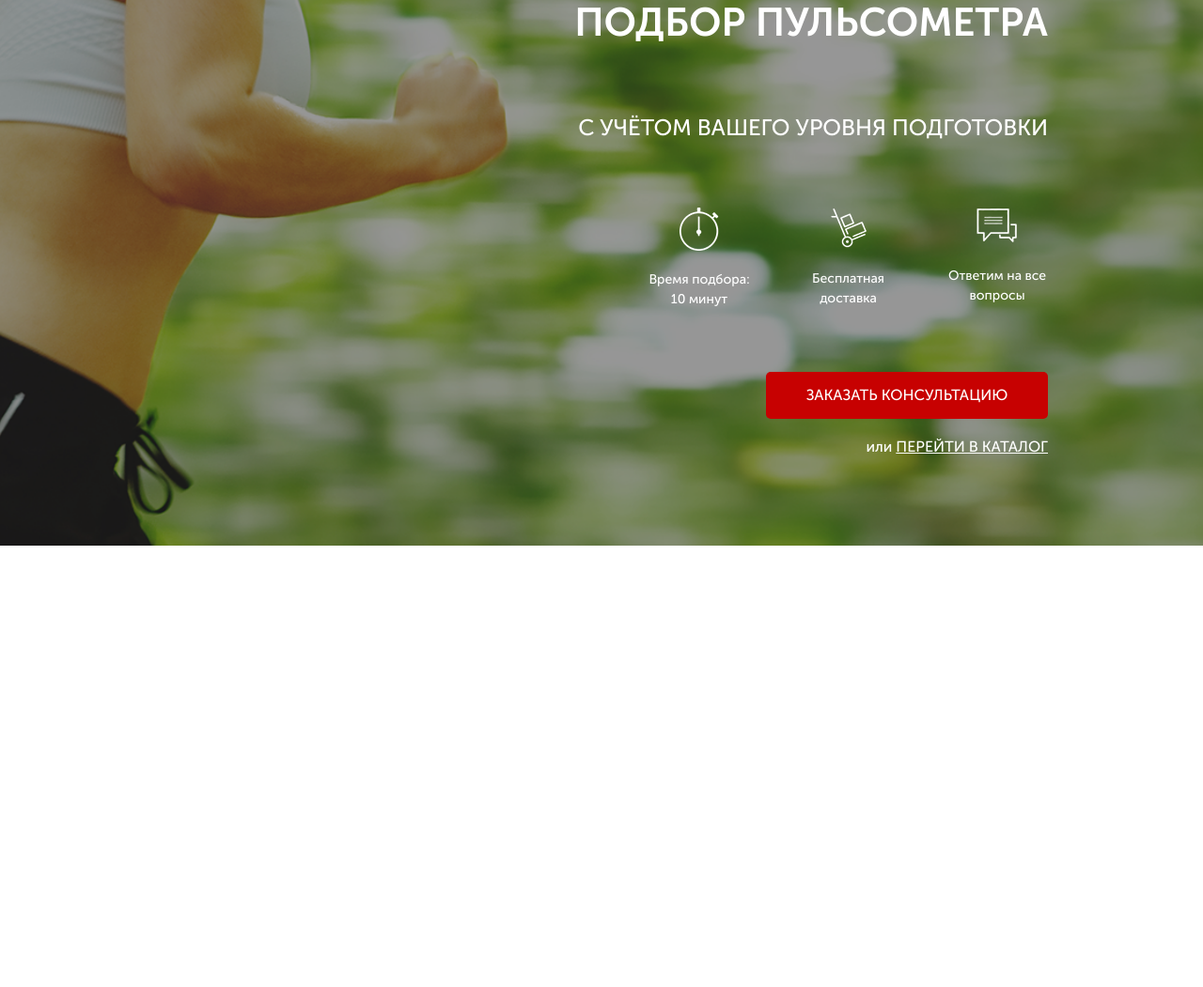
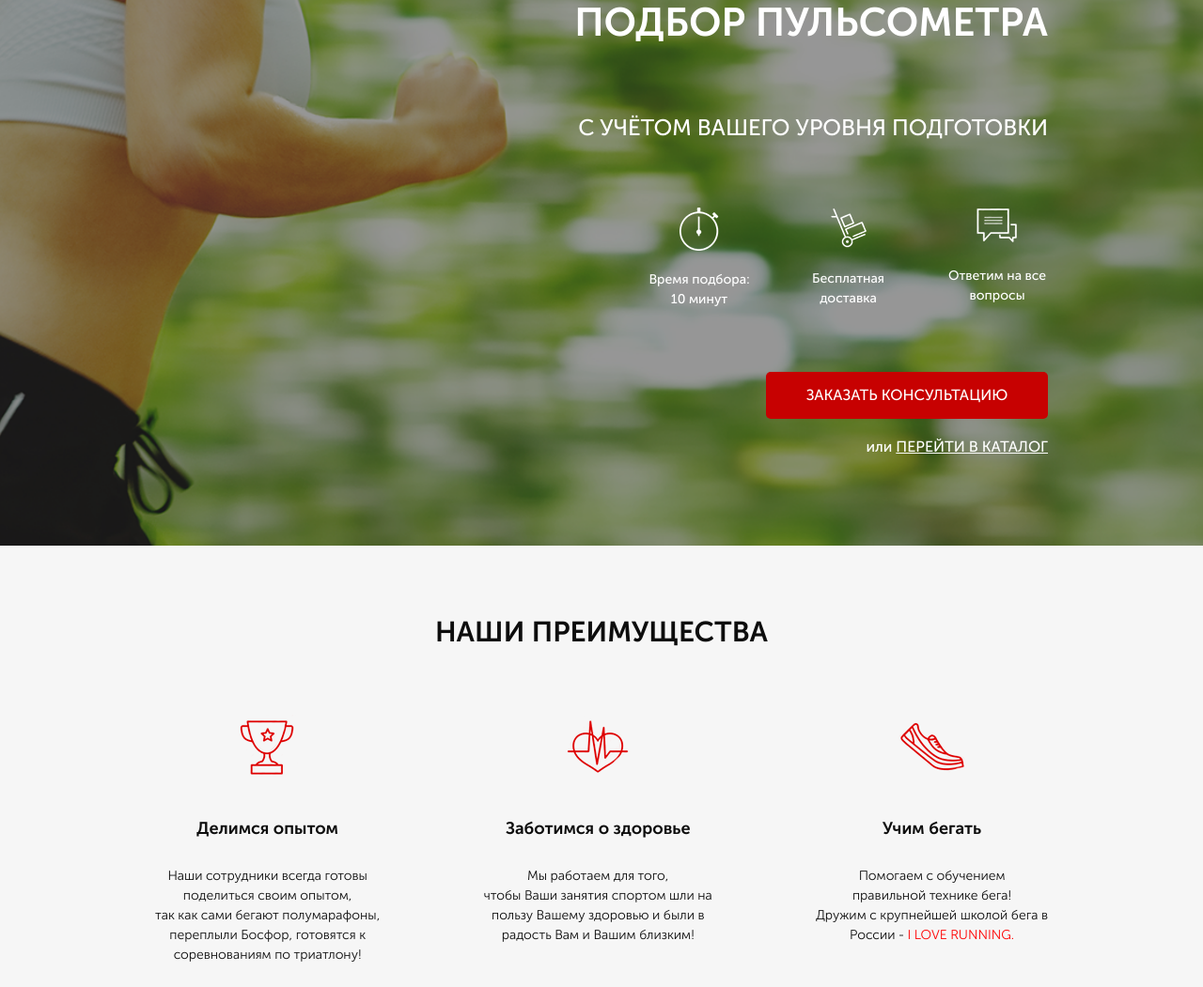
Before and after one commit to AlexszAs/DZ_Project, a website: page src/Index.html in a window 1280 px wide. Shown: the part 165-1216 px from the top of the page at 94% size. Before the commit the page ends 800 px from the top, so only its background shows below. Drawn offline with Linux system fonts and the light colour scheme.

Commit message:
minor fix

```diff
--- a/src/Index.html
+++ b/src/Index.html
@@ -54,5 +54,32 @@
             </div>
         </div>
     </div>
+    <section class="benefits">
+        <div class="container">
+            <div class="benefits__header">НАШИ ПРЕИМУЩЕСТВА
+            </div>
+            <div class="benefits__block">
+                <div>
+                    <img src="icons/benefits/cup.png" alt="" class="benefits__logo">
+                    <div class="benefits__subheader">Делимся опытом</div>
+                    <div class="benefits__descr">Наши сотрудники всегда готовы<br> поделиться своим опытом,<br>
+                        так как сами бегают полумарафоны,<br> переплыли Босфор, готовятся к<br> соревнованиям по триатлону!</div>
+                </div>
+                <div>
+                    <img src="icons/benefits/heart.png" alt="" class="benefits__logo">
+                    <div class="benefits__subheader">Заботимся о здоровье</div>
+                    <div class="benefits__descr">Мы работаем для того,<br>
+                        чтобы Ваши занятия спортом шли на<br> пользу Вашему здоровью и были в<br> радость Вам и Вашим близким!</div>
+                </div>
+                <div>
+                    <img src="icons/benefits/shoe.png" alt="" class="benefits__logo">
+                    <div class="benefits__subheader">Учим бегать</div>
+                    <div class="benefits__descr">Помогаем с обучением<br>
+                        правильной технике бега!<br>
+                        Дружим с крупнейшей школой бега в<br> России - <a href="#">I LOVE RUNNING.</a></div>
+                </div>
+            </div>
+        </div>
+    </section>
 </body>
 </html>
--- /dev/null
+++ b/src/sass/blocks/_benefits.sass
@@ -0,0 +1,34 @@
+.benefits
+    height: 470px
+    background-color: #f6f6f6
+    padding: 70px 0 95px 0
+    &__header
+        display: flex
+        justify-content: center
+        color: #0d0d0d
+        font-size: 30px
+        font-weight: 700
+    &__block
+        margin-top: 65px
+        display: flex
+        justify-content: space-between
+        .benefits__logo
+            display: block
+            margin: 0 auto
+        .benefits__subheader
+            display: block
+            margin-top: 38px
+            color: #0d0d0d
+            font-size: 18px
+            font-weight: 700
+            text-align: center
+        .benefits__descr
+            display: block
+            margin-top: 26px
+            color: #0d0d0d
+            font-size: 14px
+            font-weight: 300
+            text-align: center
+            a
+                color: red
+                text-transform: uppercase
--- a/src/sass/style.sass
+++ b/src/sass/style.sass
@@ -2,6 +2,7 @@
 @import "blocks/_promo"
 @import "blocks/_header"
 @import "blocks/_buttons"
+@import "blocks/_benefits"
 
 *
     font-family: 'Museo Sans Cyrl', sans-serif
```
Also changed, not shown: src/css/style.min.css, src/icons/benefits/cup.png (added), src/icons/benefits/heart.png (added), src/icons/benefits/shoe.png (added).
